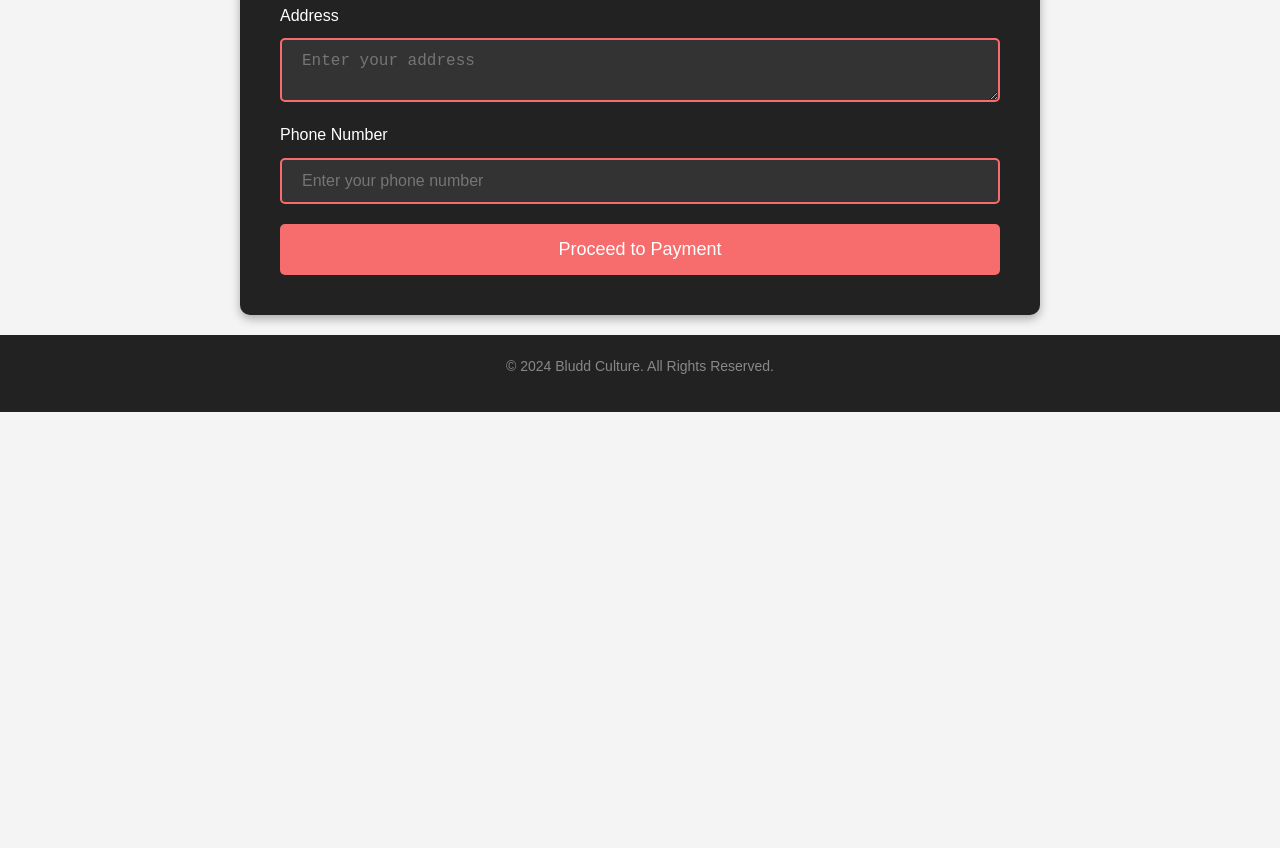
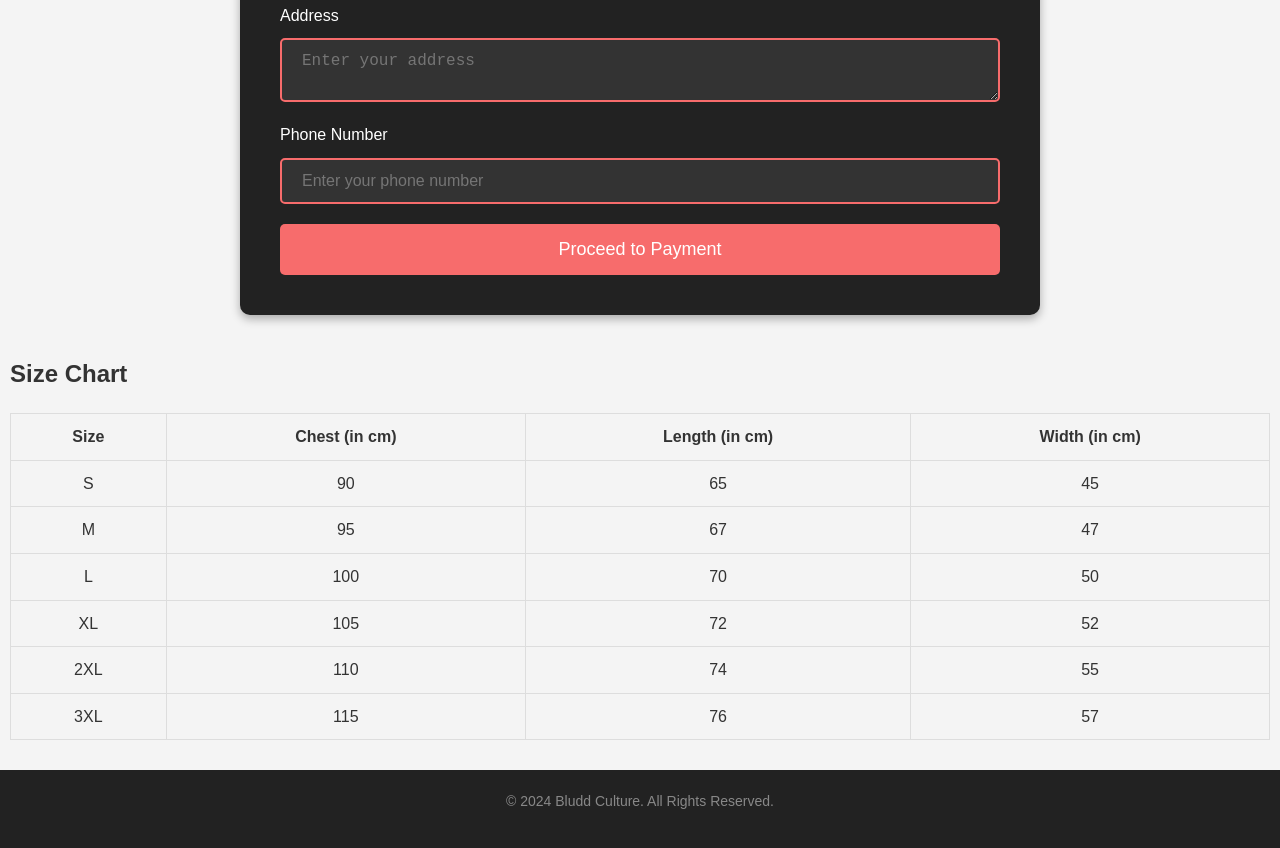
Before and after one commit to case-1412/bludd, a plain HTML site: page checkout.html in a window 1280 px wide. Shown: the part 836-1684 px from the top of the page. Before the commit the page ends 1248 px from the top, so only its background shows below. Drawn offline with Linux system fonts and the light colour scheme.

Commit message:
Update checkout.html

```diff
--- a/checkout.html
+++ b/checkout.html
@@ -91,6 +91,59 @@
         </form>
     </div>
 
+    <!-- Size Chart Section -->
+    <div class="size-chart-section">
+        <h2>Size Chart</h2>
+        <table class="size-chart">
+            <thead>
+                <tr>
+                    <th>Size</th>
+                    <th>Chest (in cm)</th>
+                    <th>Length (in cm)</th>
+                    <th>Width (in cm)</th>
+                </tr>
+            </thead>
+            <tbody>
+                <tr>
+                    <td>S</td>
+                    <td>90</td>
+                    <td>65</td>
+                    <td>45</td>
+                </tr>
+                <tr>
+                    <td>M</td>
+                    <td>95</td>
+                    <td>67</td>
+                    <td>47</td>
+                </tr>
+                <tr>
+                    <td>L</td>
+                    <td>100</td>
+                    <td>70</td>
+                    <td>50</td>
+                </tr>
+                <tr>
+                    <td>XL</td>
+                    <td>105</td>
+                    <td>72</td>
+                    <td>52</td>
+                </tr>
+                <tr>
+                    <td>2XL</td>
+                    <td>110</td>
+                    <td>74</td>
+                    <td>55</td>
+                </tr>
+                <tr>
+                    <td>3XL</td>
+                    <td>115</td>
+                    <td>76</td>
+                    <td>57</td>
+                </tr>
+            </tbody>
+        </table>
+    </div>
+
     <!-- Footer -->
     <div class="footer">
         <p>&copy; 2024 Bludd Culture. All Rights Reserved.</p>
@@ -105,5 +158,26 @@
             document.getElementById("total-amount").value = "RM" + totalAmount.toFixed(2); // Update total amount field
         }
     </script>
+
+    <!-- Add some styling to the table -->
+    <style>
+        .size-chart-section {
+            margin-top: 30px;
+            padding: 10px;
+        }
+        .size-chart {
+            width: 100%;
+            border-collapse: collapse;
+            margin-top: 20px;
+        }
+        .size-chart th, .size-chart td {
+            padding: 10px;
+            text-align: center;
+            border: 1px solid #ddd;
+        }
+        .size-chart th {
+            background-color: #f4f4f4;
+        }
+    </style>
 </body>
 </html>
```
